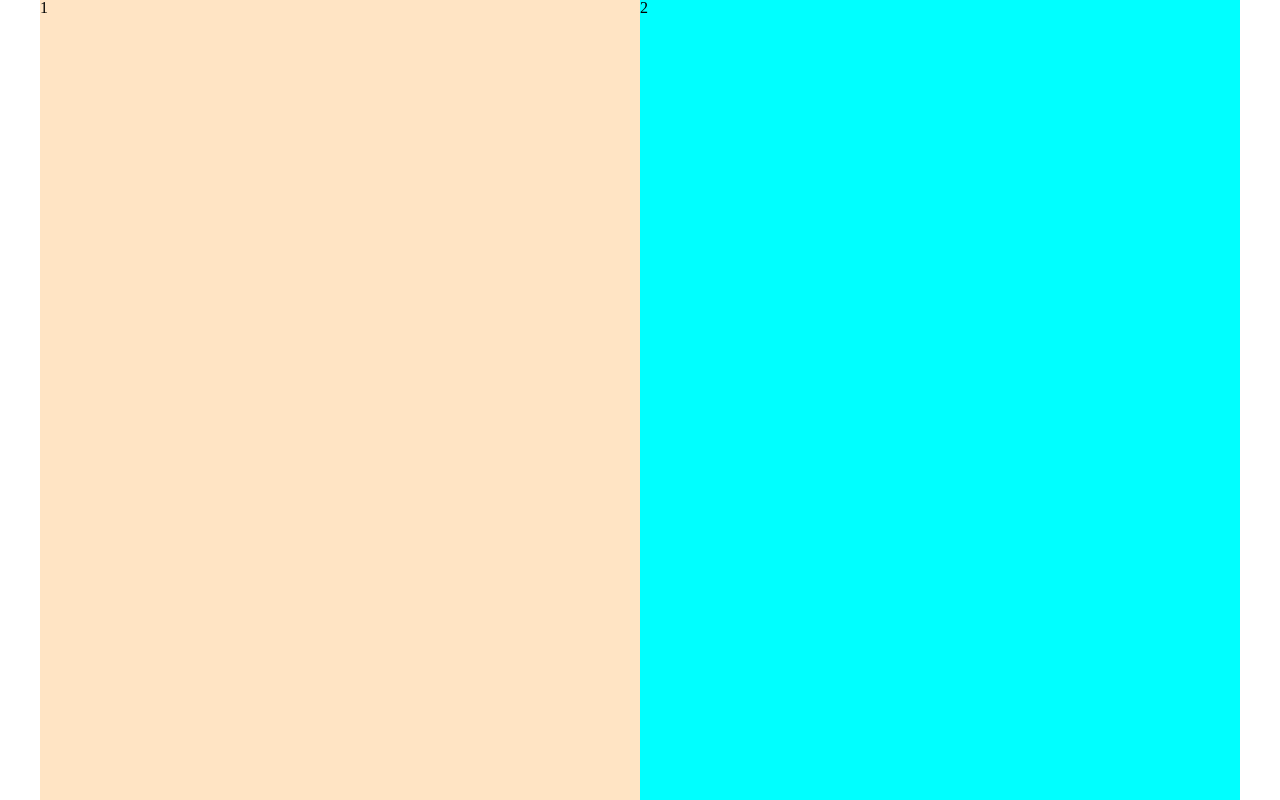
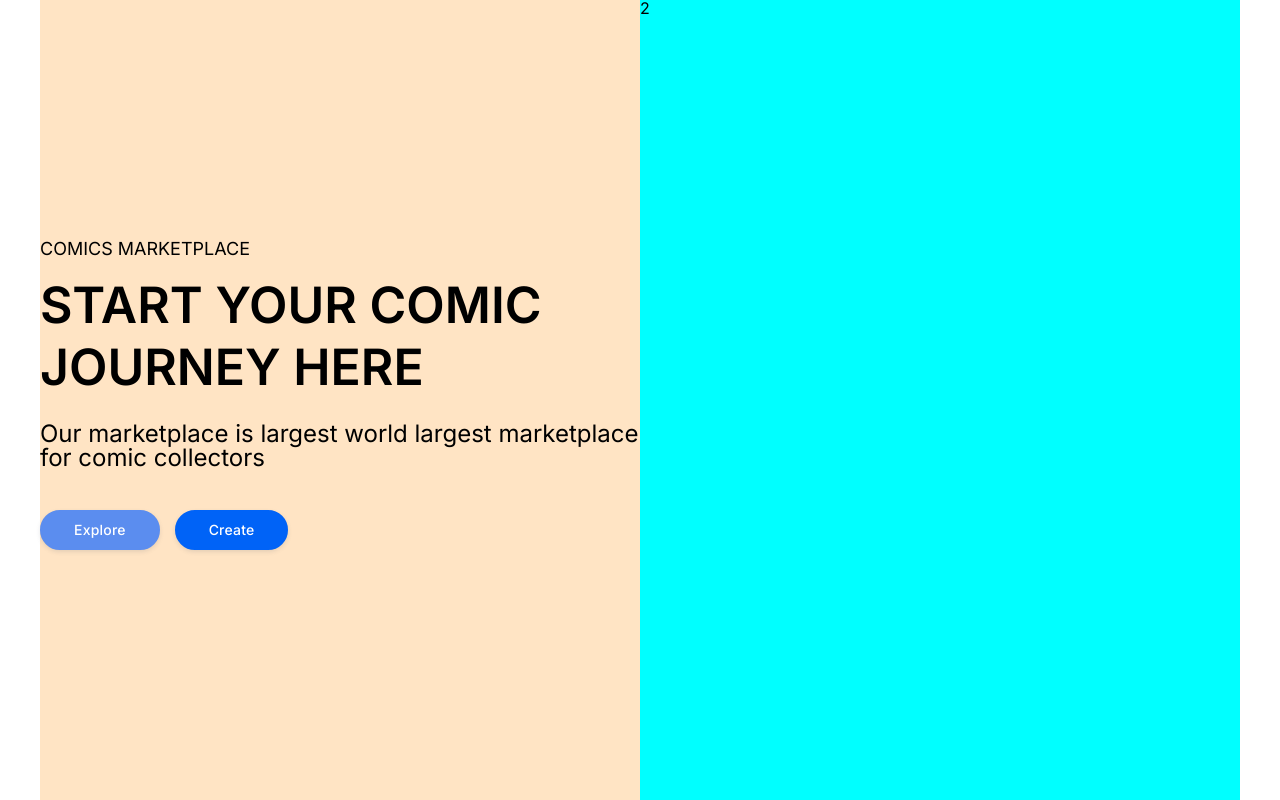
Before and after one commit to mitar-djakovic/ooh-wee, a Next.js app: page /login in a window 1280 px wide. Built offline with nearby package versions, Linux system fonts and the light colour scheme.

Commit message:
Created basic login page

```diff
--- a/src/components/index.tsx
+++ b/src/components/index.tsx
@@ -1,4 +1,5 @@
 import Button from './Button';
+import Container from './Container';
 import Input from './Input';
 
-export { Button, Input };
+export { Button, Container, Input };
--- a/src/pages/login/Login.styled.ts
+++ b/src/pages/login/Login.styled.ts
@@ -1,6 +1,44 @@
 import styled from 'styled-components';
 
 import { device } from '../../styles/breakpoints';
+
+const ButtonsContainer = styled.div`
+  margin: 40px 0;
+  button {
+    margin-right: 15px;
+  }
+`;
+
+const ExploreContainer = styled.div`
+  background-color: bisque;
+  width: 100%;
+  height: 100%;
+  box-sizing: border-box;
+  padding-top: 20%;
+`;
+
+const ImagesContainer = styled.div`
+  background-color: aqua;
+  width: 100%;
+  height: 100%;
+`;
+
+const Title = styled.h1`
+  font-size: 50px;
+  text-transform: uppercase;
+  line-height: 62px;
+  font-weight: 600;
+  margin: 16px 0 24px 0;
+`;
+
+const SubTitle = styled.h6`
+  font-size: 18px;
+  text-transform: uppercase;
+`;
+
+const Description = styled.p`
+  font-size: 24px;
+`;
 
 const LoginView = styled.div`
   width: 100%;
@@ -17,16 +55,12 @@ const LoginView = styled.div`
   // }
 `;
 
-const ImagesContainer = styled.div`
-  background-color: aqua;
-  width: 100%;
-  height: 100%;
-`;
-
-const ExploreContainer = styled.div`
-  background-color: bisque;
-  width: 100%;
-  height: 100%;
-`;
-
-export { ExploreContainer, ImagesContainer, LoginView };
+export {
+  ButtonsContainer,
+  Description,
+  ExploreContainer,
+  ImagesContainer,
+  LoginView,
+  SubTitle,
+  Title,
+};
--- a/src/pages/login/index.tsx
+++ b/src/pages/login/index.tsx
@@ -1,12 +1,31 @@
-import Container from '../../components/Container';
+import { Button, Container } from '../../components';
 
-import { ExploreContainer, ImagesContainer, LoginView } from './Login.styled';
+import {
+  ButtonsContainer,
+  Description,
+  ExploreContainer,
+  ImagesContainer,
+  LoginView,
+  SubTitle,
+  Title,
+} from './Login.styled';
 
 const Login = () => (
   <LoginView>
     <Container display={'flex'}>
       <ExploreContainer>
-        <div>1</div>
+        <div>
+          <SubTitle>Comics marketplace</SubTitle>
+          <Title>Start your comic journey here</Title>
+          <Description>
+            Our marketplace is largest world largest marketplace <br /> for
+            comic collectors
+          </Description>
+        </div>
+        <ButtonsContainer>
+          <Button label={'Explore'} disabled />
+          <Button label={'Create'} />
+        </ButtonsContainer>
       </ExploreContainer>
       <ImagesContainer>
         <div>2</div>
--- a/src/styles/index.ts
+++ b/src/styles/index.ts
@@ -22,6 +22,7 @@ const GlobalStyle = createGlobalStyle`
     font-size: 100%;
     font: inherit;
     vertical-align: baseline;
+    font-family: 'Inter', sans-serif;
   }
 
   /* HTML5 display-role reset for older browsers */
@@ -55,6 +56,7 @@ const GlobalStyle = createGlobalStyle`
   body {
     margin: 0;
     padding: 0;
+    font-family: 'Inter', sans-serif;
   }
 
   * {
```
